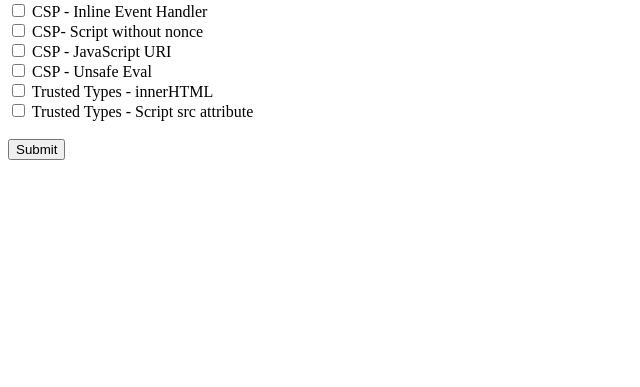
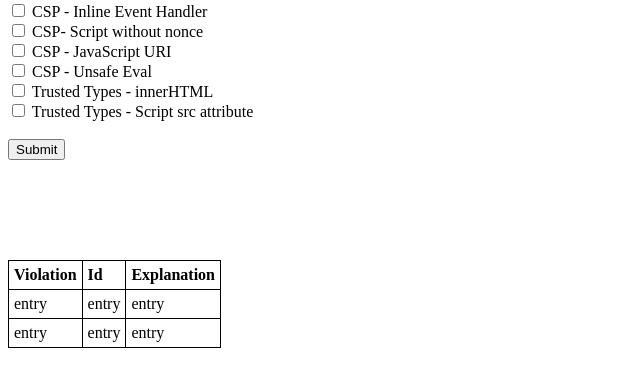
Before and after one commit to salcho/reporting-test-bed, a website: page views/index.html in a window 1280 px wide. Shown: the part 79-466 px from the top of the page, without its empty margins (0-640 px from the left). Drawn offline with Linux system fonts and the light colour scheme.

Commit message:
Starting off with tabline in inde

```diff
--- a/views/index.html
+++ b/views/index.html
@@ -22,7 +22,40 @@
         <label for="test6"> Trusted Types - Script src attribute</label><br>
         <br>
         <input type="submit" value="Submit">
-      </form>
+    </form>
+
+    <div style="padding-top: 100px;">
+        <table>
+            <tr>
+                <th>Violation</th>
+                <th>Id</th>
+                <th>Explanation</th>
+            </tr>
+            <tr>
+                <td>entry</td>
+                <td>entry</td>
+                <td>entry</td>
+            </tr>
+            <tr>
+                <td>entry</td>
+                <td>entry</td>
+                <td>entry</td>
+            </tr>
+        </table>
+    </div>
 
 </body>
 </html>
+<script>
+
+</script>
+<style>
+    table, th, td {
+        border: 1px solid black;
+        border-collapse: collapse;
+    }
+    th, td {
+        padding: 5px;
+        text-align: left;
+    }
+</style>
```
Also changed, not shown: views/seeReports.html (line endings or trailing spaces).
